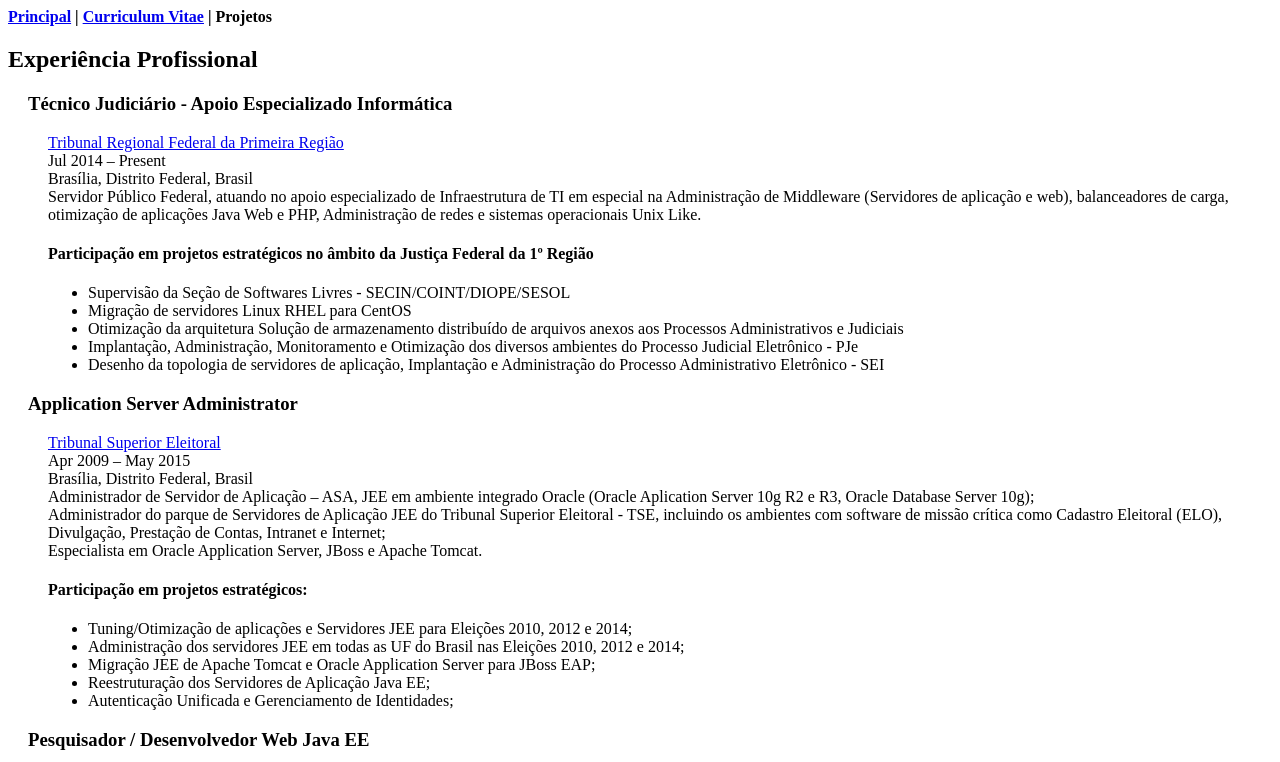
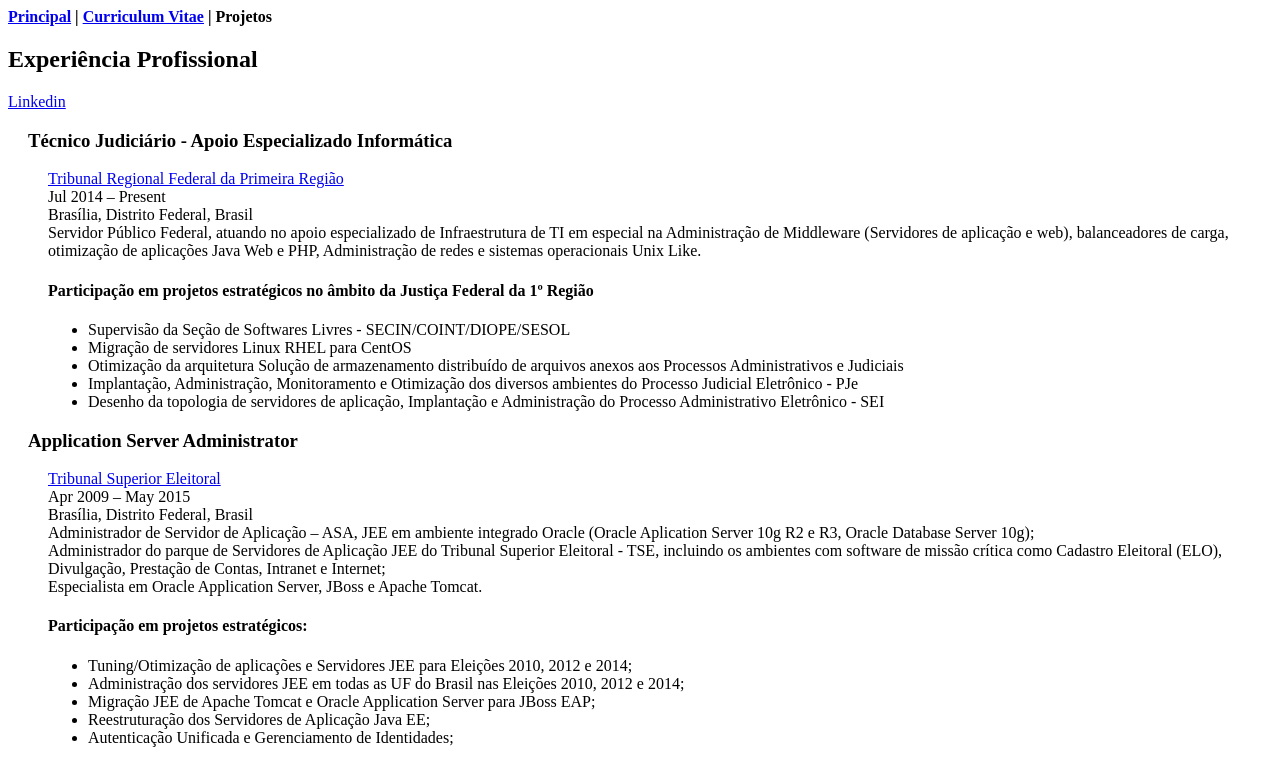
Before and after one commit to golfmk3spl/golfmk3spl.github.io, a plain HTML site: page curriculum.html in a window 1280 px wide. Shown: the top 762 px of the page. Drawn offline with Linux system fonts and the light colour scheme.

Commit message:
Adicionado link para perfil linkedin

```diff
--- a/curriculum.html
+++ b/curriculum.html
@@ -11,6 +11,7 @@
     <body onload="includeHTML()">
         <div w3-include-html="menu.html" style="all: unset"></div>
         <h2>Experiência Profissional</h2>
+        <a target="_blank" href="https://www.linkedin.com/in/alexandermorais/">Linkedin</a>
         <div align="lef">
             <h3>Técnico Judiciário - Apoio Especializado Informática</h3>
             <div align="lef">
```
